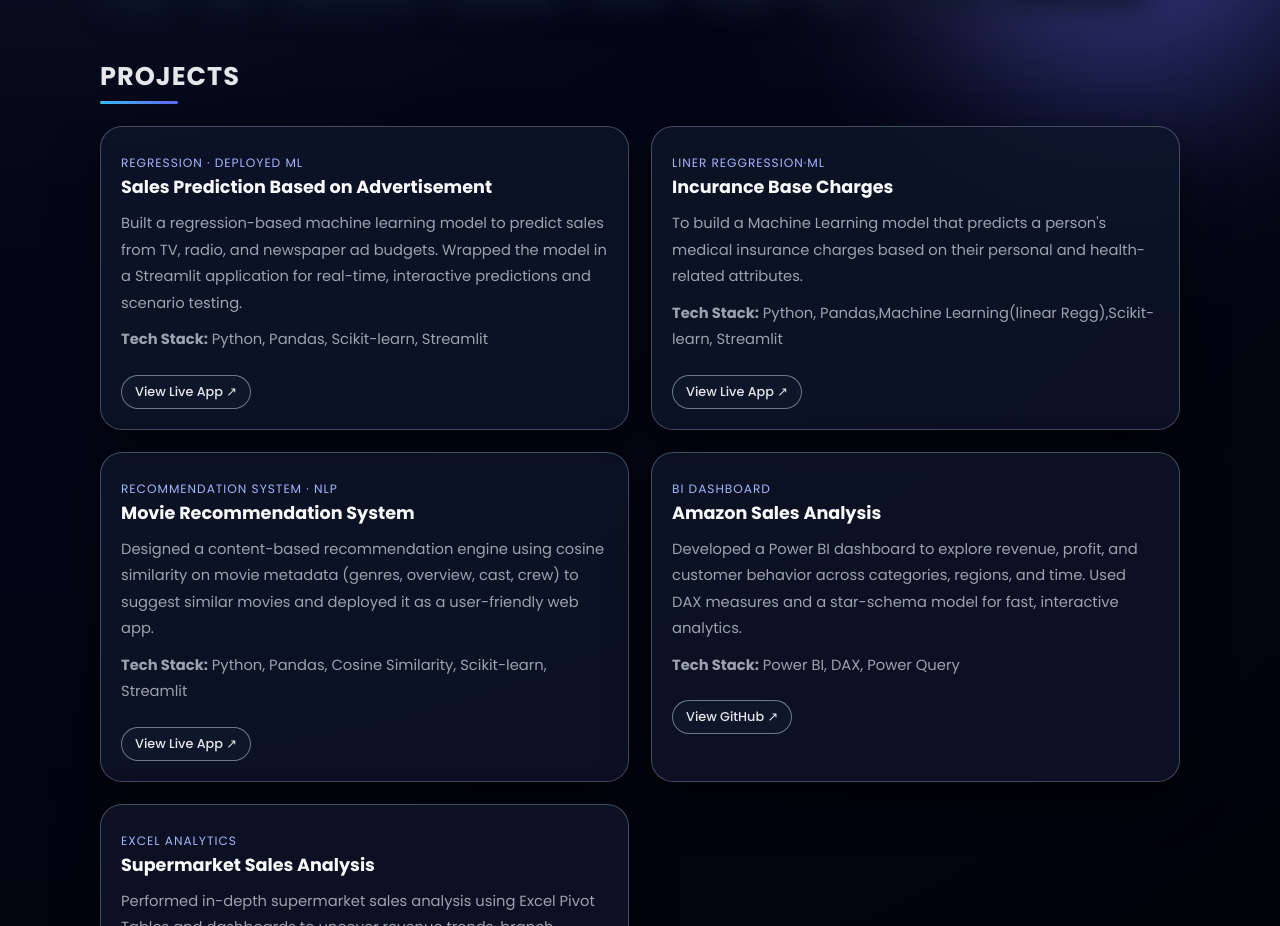
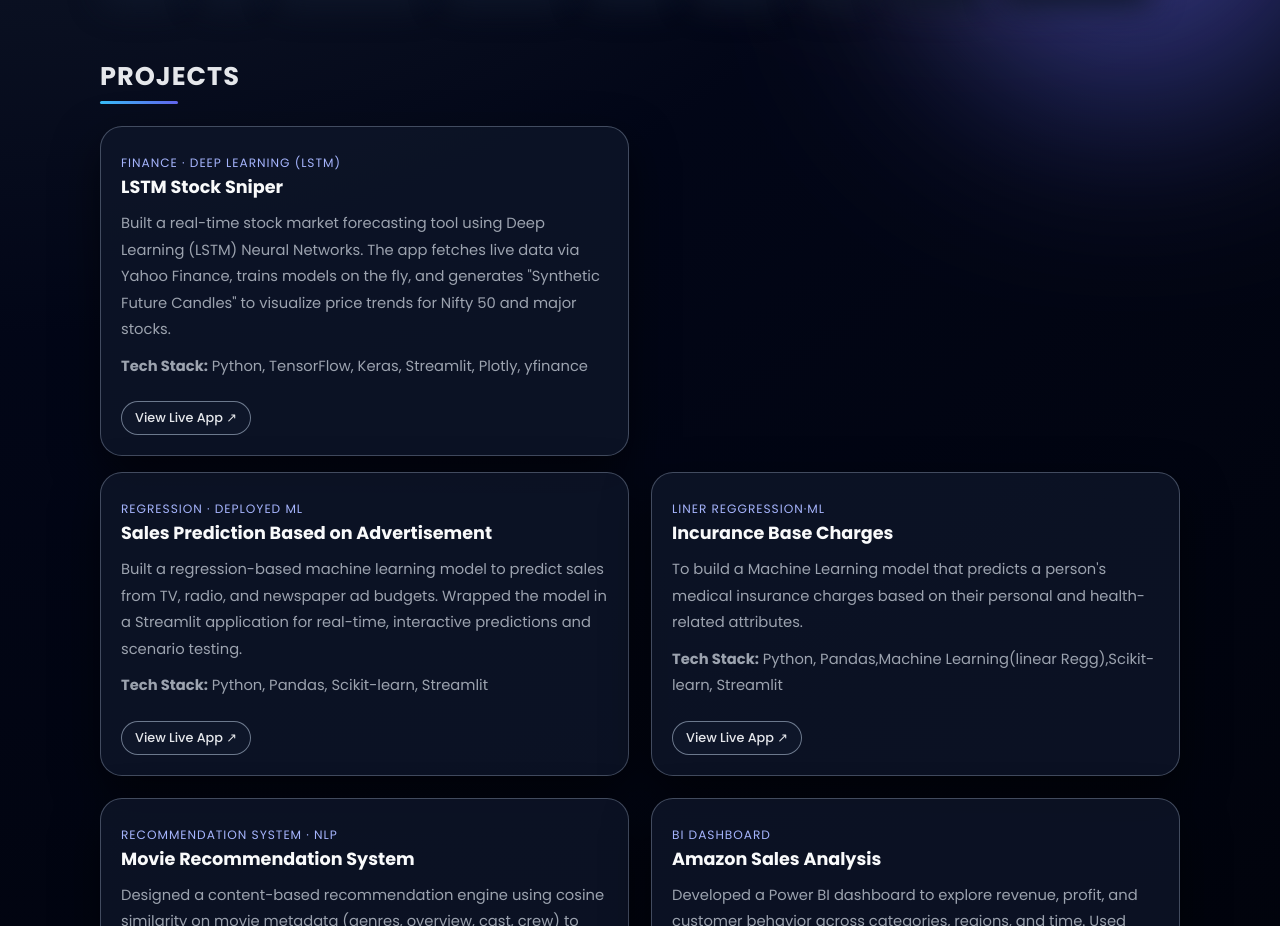
Before and after one commit to Karanjadhav4/My_Portfolio, a plain HTML site: page index.html in a window 1280 px wide. Shown: the part 853-1779 px from the top of the page. Drawn offline with Linux system fonts and the light colour scheme.

Commit message:
Update index.html

```diff
--- a/index.html
+++ b/index.html
@@ -768,6 +768,21 @@
     <section id="projects" class="reveal">
       <h2>Projects</h2>
 
+<div class="projects-grid">
+  <div class="project reveal">
+    <small>Finance · Deep Learning (LSTM)</small>
+    <h3>LSTM Stock Sniper</h3>
+    <p>
+      Built a real-time stock market forecasting tool using Deep Learning (LSTM) Neural Networks.
+      The app fetches live data via Yahoo Finance, trains models on the fly, and generates "Synthetic Future Candles" to visualize price trends for Nifty 50 and major stocks.
+    </p>
+    <p class="project-tech"><strong>Tech Stack:</strong> Python, TensorFlow, Keras, Streamlit, Plotly, yfinance</p>
+    <a href="https://stockpredictor-ucgwtappzjtwbegjbqv8ebj.streamlit.app/" target="_blank" rel="noopener noreferrer">
+      View Live App ↗
+    </a>
+  </div>
+</div>
+
       <div class="projects-grid">
         <div class="project reveal">
           <small>Regression · Deployed ML</small>
@@ -781,6 +796,7 @@
           View Live App ↗
           </a>
         </div>
+
 
         <div class="project reveal">
           <small>Liner Reggression·ML</small>
```
